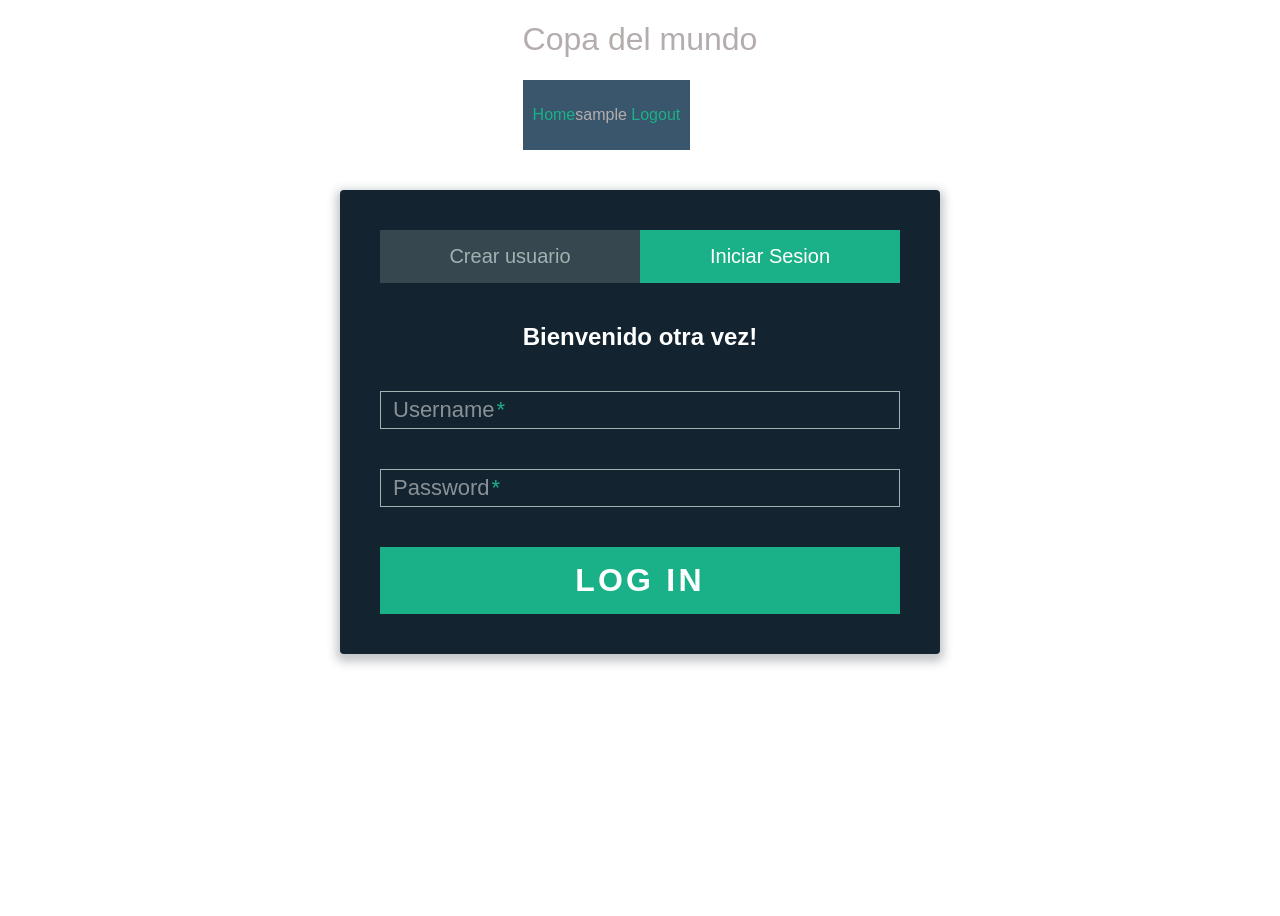
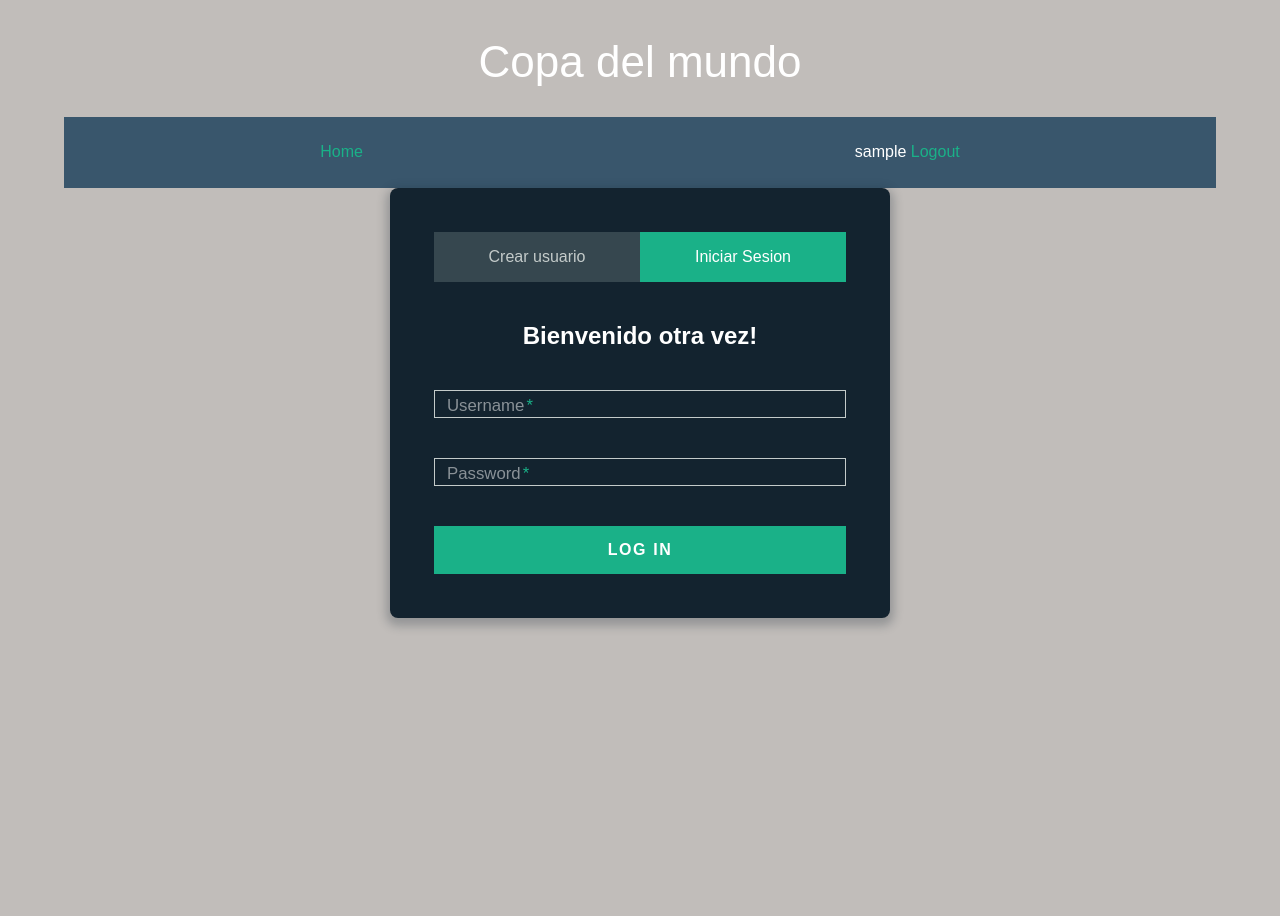
Before and after one commit to JP235/mundial, a Django app: page /id/ in a window 1280 px wide. Before the commit the page ends 666 px from the top, so only its background shows below. Run offline with Django 3.2, Linux system fonts and the light colour scheme; the visitor is signed in with stand-in values (Sample User, id 1).

Commit message:
style changes

```diff
--- a/home/static/main.css
+++ b/home/static/main.css
@@ -8,7 +8,7 @@
 	--main: #1bb189;
 	--main-light: #1ab188;
 	--main-dark: #179b77;
-	--gray-light: #a0b3b0;
+	--gray-light: #c4cbca;
 	--gray-light-40: #a0b3b040;
 	--gray1: #c1bdba;
 	--gray2: #b5adad;
@@ -17,6 +17,11 @@
 	--bold: 600;
 	--br: 4px;
 	--font: "Titillium Web", sans-serif;
+    --size-big: 5.5vh;
+    --size-avg: 2vh;
+    --size-avg-plus: 2.1vh;
+    --size-avg-min: 1.8vh;
+
 }
 html {
 	overflow-y: scroll;
@@ -24,30 +29,36 @@ html {
 }
 body {
 	font-family: var(--font);
-	color: #b5adad;
-	background-color: var(--gray);
-	margin-top: 0;
+	color: var(--white);
+    font-size: var(--size-avg);;
+	background-color: var(--gray1);
+	/* margin-top: 0; */
 	display: flex;
 	flex-direction: column;
 	align-items: center;
 }
+/* button {
+	font-size: 2vh;
+} */
 
 header {
-    width: inherit;
+	width: inherit;
 }
 
 nav {
-    max-width: 60%;
-    background: var(--light-blue);
-    min-width: max-content;
+	width: 90vw;
+	background: var(--light-blue);
+	min-width: max-content;
 }
 
 h1 {
 	text-align: center;
 	font-weight: 300;
+	font-size: var(--size-big);
 }
 h2 {
 	text-align: center;
+	font-size: 3vh;
 	color: var(--white);
 }
 .margin-0-0-40 {
@@ -56,14 +67,15 @@ h2 {
 
 .container {
 	margin: 0 auto;
-	display: block;
-    width: 60vw;
-    height: 60vh;
+	display: flex;
+	width: 80vw;
+    max-width: 500px;
+	height: 90vh;
 }
 
 .navbar-items {
 	display: flex;
 	align-items: center;
-	justify-content: space-between;
-	padding: 10px;
+    justify-content: space-around;
+	padding: 1.3vh;
 }
--- a/home/templates/base_bootstrap.html
+++ b/home/templates/base_bootstrap.html
@@ -1,10 +1,11 @@
 <!DOCTYPE html>
 <html>
 	<head>
+        <title>Juega Copa del Mundial</title>
 		{% load static %}
 		<link rel="stylesheet" href="{% static 'main.css' %}" />
 		<script src="{% static 'main.js' %}"></script>
-
+        <meta name="viewport" content="width=device-width, initial-scale=1.0">
 		{% block head %} {% endblock %}
 	</head>
 	<body>
--- a/identification/static/login_register.css
+++ b/identification/static/login_register.css
@@ -15,11 +15,12 @@ a:hover {
 
 .form {
   background: var(--dark-blue);
-  padding: 40px;
-  max-width: 600px;
-  min-width: 40%;
-  margin: 40px auto;
-  border-radius: 4px;
+  padding: var(--size-big);;
+  width: 80vw;
+  max-width: 500px;
+  margin: auto;
+  margin-top: 0;
+  border-radius: 1vh;
   box-shadow: 0 4px 10px 4px var(--dark-blue-40);
 }
 
@@ -36,10 +37,10 @@ a:hover {
 .tab-group li a {
   display: block;
   text-decoration: none;
-  padding: 15px;
+  padding: var(--size-avg);
   background: var(--gray-light-40);
   color: var(--gray-light);
-  font-size: 20px;
+  font-size: var(--size-avg);
   float: left;
   width: 50%;
   text-align: center;
@@ -70,7 +71,7 @@ label {
   -webkit-backface-visibility: hidden;
   backface-visibility: hidden;
   pointer-events: none;
-  font-size: 22px;
+  font-size: var(--size-avg-plus);
 }
 label .req {
   margin: 2px;
@@ -79,8 +80,8 @@ label .req {
 
 label.active {
   transform: translateY(50px);
-  left: 2px;
-  font-size: 14px;
+  left: 0.1vh;
+  font-size: var(--size-avg-min);
 }
 label.active .req {
   opacity: 0;
@@ -92,7 +93,7 @@ label.highlight {
 
 input,
 textarea {
-  font-size: 22px;
+  font-size: var(--size-avg-min);
   display: block;
   width: 100%;
   height: 100%;
@@ -139,7 +140,7 @@ textarea {
   outline: none;
   border-radius: 0;
   padding: 15px 0;
-  font-size: 2rem;
+  font-size: var(--size-avg);
   font-weight: 600;
   text-transform: uppercase;
   letter-spacing: 0.1em;
--- a/identification/static/login_register.js
+++ b/identification/static/login_register.js
@@ -23,7 +23,7 @@ for (let t of tabLinks) {
 }
 
 $(".tab a").on("click", function (e) {
-  // e.preventDefault();
+  e.preventDefault();
 
   // $(this).parent().addClass('active');
   // $(this).parent().siblings().removeClass('active');
```
